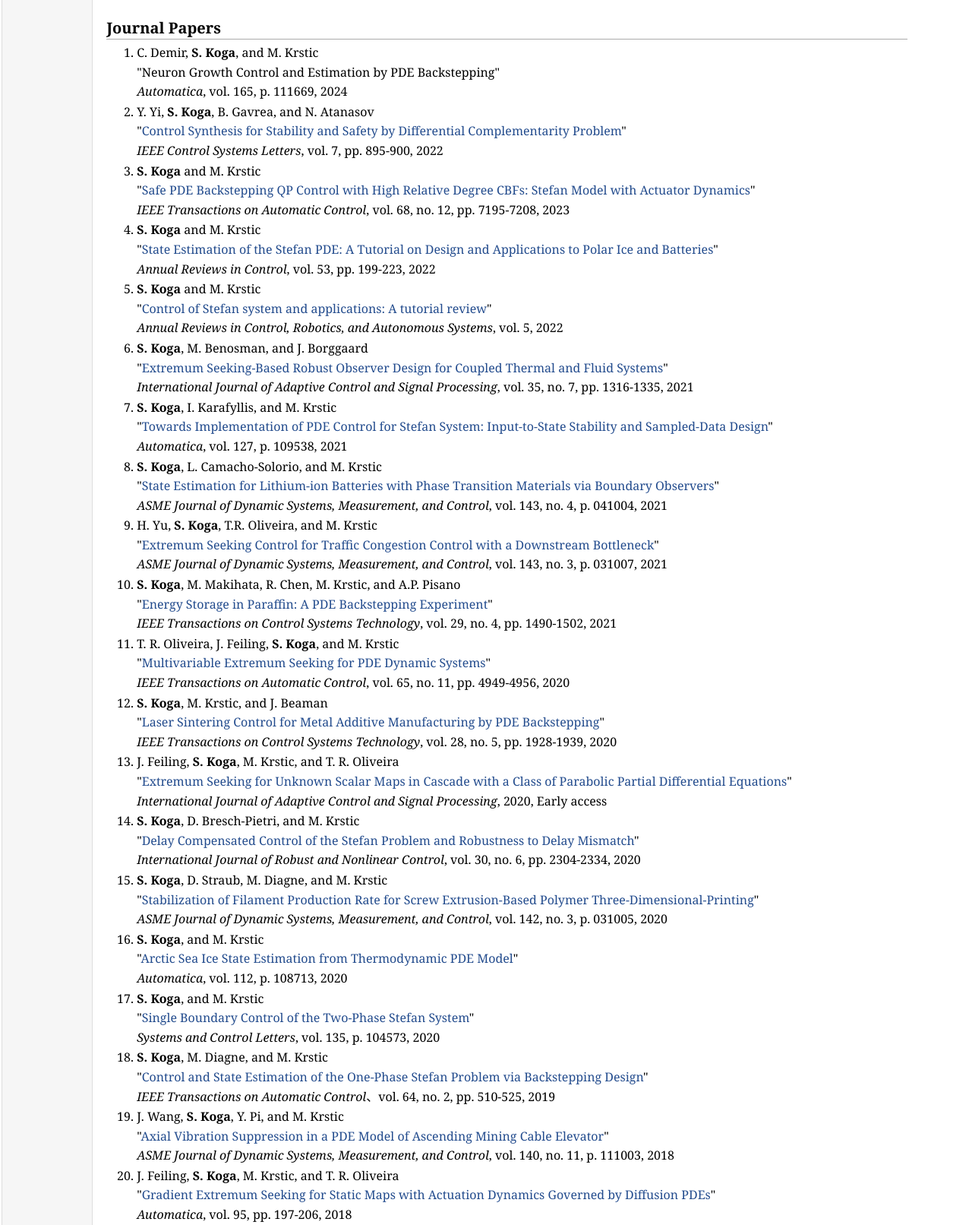
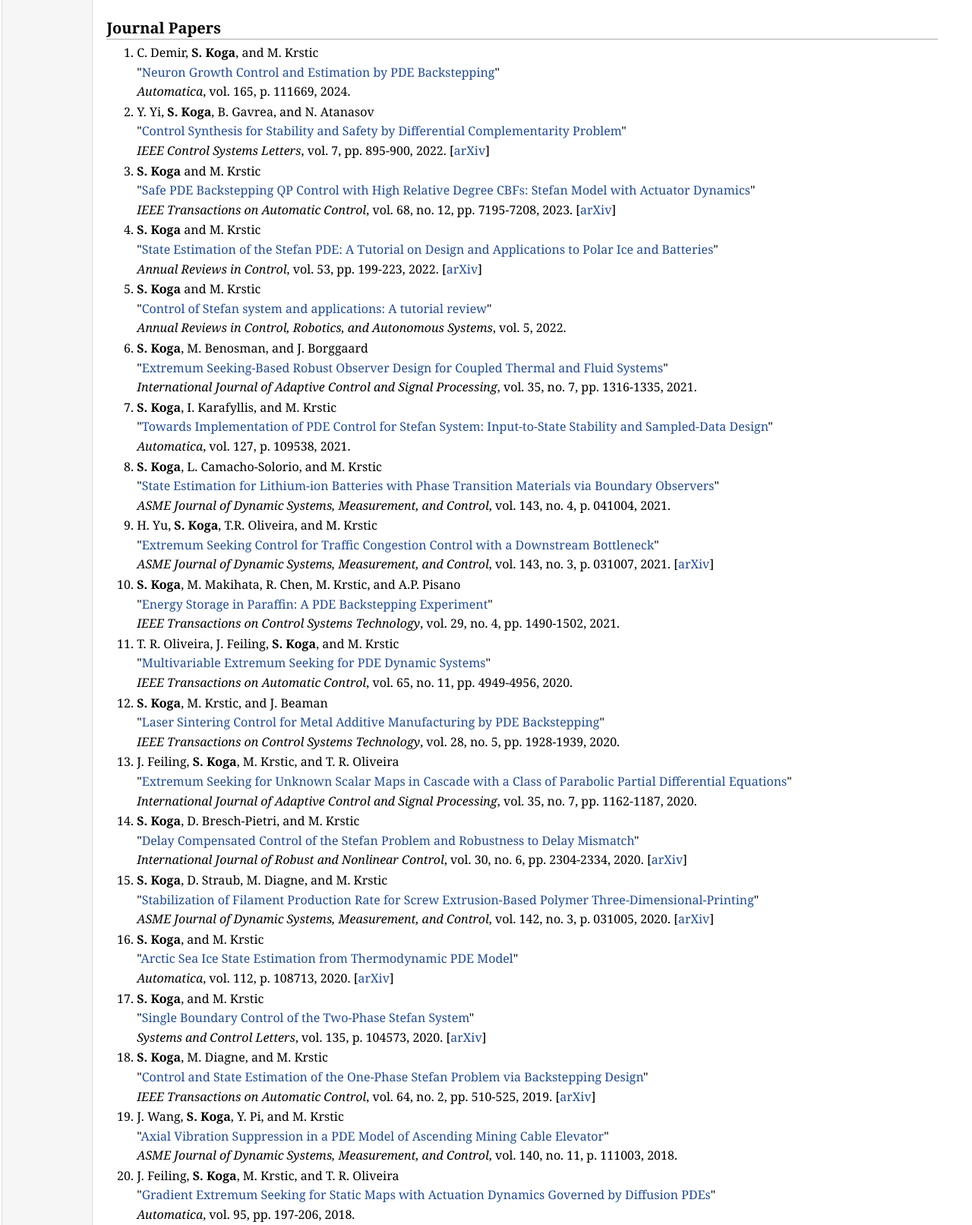
Before and after one commit to shumon0423/shumon0423.github.io, a plain HTML site: page publication.html in a window 1280 px wide. Shown: the part 383-1995 px from the top of the page at 76% size. Drawn offline with Linux system fonts and the light colour scheme.

Commit message:
updated publication

```diff
--- a/publication.html
+++ b/publication.html
@@ -34,72 +34,85 @@
 <h2><font color="black">Journal Papers</font></h2>
 <ol>
   <li><p>C. Demir, <b>S. Koga</b>, and M. Krstic </p>
-    <p>"Neuron Growth Control and Estimation by PDE Backstepping" </p>
-    <p><em>Automatica</em>, vol. 165, p. 111669, 2024</p>
+    <p>"<a href="https://www.sciencedirect.com/science/article/pii/S0005109824001626">Neuron Growth Control and Estimation by PDE Backstepping</a>" </p>
+    <p><em>Automatica</em>, vol. 165, p. 111669, 2024.</p>
+  </li>
   <li><p> Y. Yi, <b>S. Koga</b>, B. Gavrea, and N. Atanasov </p>
     <p>"<a href="https://ieeexplore.ieee.org/abstract/document/9983798">Control Synthesis for Stability and Safety by Differential Complementarity Problem</a>" </p>
-      <p><em>IEEE Control Systems Letters</em>, vol. 7, pp. 895-900, 2022</p>
+    <p><em>IEEE Control Systems Letters</em>, vol. 7, pp. 895-900, 2022. [<a href="https://arxiv.org/abs/2210.01978">arXiv</a>]</p>
+  </li>
   <li><p><b>S. Koga</b> and M. Krstic </p>
-        <p>"<a href="https://arxiv.org/abs/2111.01187">Safe PDE Backstepping QP Control with High Relative Degree CBFs: Stefan Model with Actuator Dynamics</a>" </p>
-        <p><em>IEEE Transactions on Automatic Control</em>, vol. 68, no. 12, pp. 7195-7208, 2023</p>
+    <p>"<a href="https://doi.org/10.1109/TAC.2023.3250514">Safe PDE Backstepping QP Control with High Relative Degree CBFs: Stefan Model with Actuator Dynamics</a>" </p>
+    <p><em>IEEE Transactions on Automatic Control</em>, vol. 68, no. 12, pp. 7195-7208, 2023. [<a href="https://arxiv.org/abs/2111.01187">arXiv</a>]</p>
+  </li>
     <li><p><b>S. Koga</b> and M. Krstic </p>
     <p>"<a href="https://doi.org/10.1016/j.arcontrol.2022.02.001">State Estimation of the Stefan PDE: A Tutorial on Design and Applications to Polar Ice and Batteries</a>" </p>
-        <p><em>Annual Reviews in Control</em>, vol. 53, pp. 199-223, 2022</p>
+    <p><em>Annual Reviews in Control</em>, vol. 53, pp. 199-223, 2022. [<a href="https://arxiv.org/abs/2111.11617">arXiv</a>]</p>
+  </li>
   <li><p><b>S. Koga</b> and M. Krstic </p>
     <p>"<a href="https://doi.org/10.1146/annurev-control-042920-014825">Control of Stefan system and applications: A tutorial review</a>" </p>
-        <p><em>Annual Reviews in Control, Robotics, and Autonomous Systems</em>, vol. 5, 2022</p>
+    <p><em>Annual Reviews in Control, Robotics, and Autonomous Systems</em>, vol. 5, 2022. </p>
+  </li>
   <li><p><b>S. Koga</b>, M. Benosman, and J. Borggaard </p>
     <p>"<a href="https://onlinelibrary.wiley.com/doi/full/10.1002/acs.3252?casa_token=esLUQUCpuwUAAAAA%3AnVtXE2vSnXgOGlzekVDC_REjOUzO2oLgaNLzhEMobb8NUMMGPAb6HMUMBgNngjZzDueMnmForIdoTAMjpw">Extremum Seeking-Based Robust Observer Design for Coupled Thermal and Fluid Systems</a>" </p>
-      <p><em>International Journal of Adaptive Control and Signal Processing</em>, vol. 35, no. 7, pp. 1316-1335, 2021</p>
-
+    <p><em>International Journal of Adaptive Control and Signal Processing</em>, vol. 35, no. 7, pp. 1316-1335, 2021. </p>
+  </li>
   <li><p><b>S. Koga</b>, I. Karafyllis, and M. Krstic </p>
     <p>"<a href="https://doi.org/10.1016/j.automatica.2021.109538">Towards Implementation of PDE Control for Stefan System: Input-to-State Stability and Sampled-Data Design</a>" </p>
-  <p><em>Automatica</em>, vol. 127, p. 109538, 2021</p>
-
+    <p><em>Automatica</em>, vol. 127, p. 109538, 2021. </p>
+  </li>
   <li><p><b>S. Koga</b>, L. Camacho-Solorio, and M. Krstic </p>
-      <p>"<a href="http://flyingv.ucsd.edu/papers/PDF/361.pdf">State Estimation for Lithium-ion Batteries with Phase Transition Materials via Boundary Observers</a>"</p>
-  <p><em>ASME Journal of Dynamic Systems, Measurement, and Control</em>, vol. 143, no. 4, p. 041004, 2021</p>
-
+    <p>"<a href="https://doi.org/10.1115/1.4048779">State Estimation for Lithium-ion Batteries with Phase Transition Materials via Boundary Observers</a>"</p>
+  <p><em>ASME Journal of Dynamic Systems, Measurement, and Control</em>, vol. 143, no. 4, p. 041004, 2021. </p>
+  </li>
   <li><p>H. Yu, <b>S. Koga</b>, T.R. Oliveira, and M. Krstic</p>
-      <p>"<a href="http://flyingv.ucsd.edu/papers/PDF/362.pdf">Extremum Seeking Control for Traffic Congestion Control with a Downstream Bottleneck</a>"</p>
-  <p><em>ASME Journal of Dynamic Systems, Measurement, and Control</em>, vol. 143, no. 3, p. 031007, 2021</p>
+    <p>"<a href="https://doi.org/10.1115/1.4048781">Extremum Seeking Control for Traffic Congestion Control with a Downstream Bottleneck</a>"</p>
+    <p><em>ASME Journal of Dynamic Systems, Measurement, and Control</em>, vol. 143, no. 3, p. 031007, 2021. [<a href="https://arxiv.org/abs/1904.04315">arXiv</a>]</p>
+  </li>
   <li><p><b>S. Koga</b>, M. Makihata, R. Chen, M. Krstic, and A.P. Pisano </p>
-      <p>"<a href="http://flyingv.ucsd.edu/papers/PDF/372.pdf">Energy Storage in Paraffin: A PDE Backstepping Experiment</a>"</p>
-  <p><em>IEEE Transactions on Control Systems Technology</em>, vol. 29, no. 4, pp. 1490-1502, 2021</p>
-
+    <p>"<a href="https://doi.org/10.1109/TCST.2020.3014295">Energy Storage in Paraffin: A PDE Backstepping Experiment</a>"</p>
+    <p><em>IEEE Transactions on Control Systems Technology</em>, vol. 29, no. 4, pp. 1490-1502, 2021. </p>
+  </li>
   <li><p>T. R. Oliveira, J. Feiling, <b>S. Koga</b>, and M. Krstic</p>
-      <p>"<a href="http://flyingv.ucsd.edu/papers/PDF/357.pdf">Multivariable Extremum Seeking for PDE Dynamic Systems</a>"</p>
-  <p><em>IEEE Transactions on Automatic Control</em>, vol. 65, no. 11, pp. 4949-4956, 2020</p>
+    <p>"<a href="https://doi.org/10.1109/TAC.2020.3005177">Multivariable Extremum Seeking for PDE Dynamic Systems</a>"</p>
+    <p><em>IEEE Transactions on Automatic Control</em>, vol. 65, no. 11, pp. 4949-4956, 2020.</p>
   </li>
   <li><p><b>S. Koga</b>, M. Krstic, and J. Beaman </p>
-      <p>"<a href="http://flyingv.ucsd.edu/papers/PDF/350.pdf">Laser Sintering Control for Metal Additive Manufacturing by PDE Backstepping</a>"</p>
-  <p><em>IEEE Transactions on Control Systems Technology</em>, vol. 28, no. 5, pp. 1928-1939, 2020</p>
-  <li><p>J. Feiling, <b>S. Koga</b>, M. Krstic, and T. R. Oliveira</p>
-      <p>"<a href="http://flyingv.ucsd.edu/papers/PDF/344.pdf">Extremum Seeking for Unknown Scalar Maps in Cascade with a Class of Parabolic Partial Differential Equations</a>"</p>
-  <p><em>International Journal of Adaptive Control and Signal Processing</em>, 2020, Early access</p>
-  <li><p><b>S. Koga</b>, D. Bresch-Pietri, and M. Krstic </p>
-      <p>"<a href="http://flyingv.ucsd.edu/papers/PDF/343.pdf">Delay Compensated Control of the Stefan Problem and Robustness to Delay Mismatch</a>"</p>
-  <p><em>International Journal of Robust and Nonlinear Control</em>, vol. 30, no. 6, pp. 2304-2334, 2020</p>
-  <li><p><b>S. Koga</b>, D. Straub, M. Diagne, and M. Krstic </p>
-      <p>"<a href="http://flyingv.ucsd.edu/papers/PDF/347.pdf">Stabilization of Filament Production Rate for Screw Extrusion-Based Polymer Three-Dimensional-Printing</a>"</p>
-  <p><em>ASME Journal of Dynamic Systems, Measurement, and Control</em>, vol. 142, no. 3, p. 031005, 2020</p>
-  <li><p><b>S. Koga</b>, and M. Krstic </p>
-      <p>"<a href="http://flyingv.ucsd.edu/papers/PDF/336.pdf">Arctic Sea Ice State Estimation from Thermodynamic PDE Model</a>"</p>
-  <p><em>Automatica</em>, vol. 112, p. 108713, 2020</p>
-  <li><p><b>S. Koga</b>, and M. Krstic </p>
-      <p>"<a href="http://flyingv.ucsd.edu/papers/PDF/337.pdf">Single Boundary Control of the Two-Phase Stefan System</a>"</p>
-  <p><em>Systems and Control Letters</em>, vol. 135, p. 104573, 2020</p>
-  <li><p><b>S. Koga</b>, M. Diagne, and M. Krstic </p>
-      <p>"<a href="http://flyingv.ucsd.edu/papers/PDF/307.pdf">Control and State Estimation of the One-Phase Stefan Problem via Backstepping Design</a>"</p>
-  <p><em>IEEE Transactions on Automatic Control</em>、vol. 64, no. 2, pp. 510-525, 2019</p>
-<li><p>J. Wang, <b>S. Koga</b>, Y. Pi, and M. Krstic</p>
-    <p>"<a href="http://flyingv.ucsd.edu/papers/PDF/299.pdf">Axial Vibration Suppression in a PDE Model of Ascending Mining Cable Elevator</a>"</p>
-<p><em>ASME Journal of Dynamic Systems, Measurement, and Control</em>, vol. 140, no. 11, p. 111003, 2018</p>
+    <p>"<a href="https://doi.org/10.1109/TCST.2020.2996580">Laser Sintering Control for Metal Additive Manufacturing by PDE Backstepping</a>"</p>
+    <p><em>IEEE Transactions on Control Systems Technology</em>, vol. 28, no. 5, pp. 1928-1939, 2020.</p>
   </li>
   <li><p>J. Feiling, <b>S. Koga</b>, M. Krstic, and T. R. Oliveira</p>
-<p>"<a href="http://flyingv.ucsd.edu/papers/PDF/291.pdf">Gradient Extremum Seeking for Static Maps with Actuation Dynamics Governed by Diffusion PDEs</a>"</p>
-<p><em>Automatica</em>, vol. 95, pp. 197-206, 2018</p>
-</ol>
+    <p>"<a href="https://doi.org/10.1002/acs.3117">Extremum Seeking for Unknown Scalar Maps in Cascade with a Class of Parabolic Partial Differential Equations</a>"</p>
+    <p><em>International Journal of Adaptive Control and Signal Processing</em>, vol. 35, no. 7, pp. 1162-1187, 2020.</p>
+  </li>
+  <li><p><b>S. Koga</b>, D. Bresch-Pietri, and M. Krstic </p>
+    <p>"<a href="https://doi.org/10.1002/rnc.4909">Delay Compensated Control of the Stefan Problem and Robustness to Delay Mismatch</a>"</p>
+    <p><em>International Journal of Robust and Nonlinear Control</em>, vol. 30, no. 6, pp. 2304-2334, 2020. [<a href="https://arxiv.org/abs/1901.09809">arXiv</a>]</p>
+  </li>
+  <li><p><b>S. Koga</b>, D. Straub, M. Diagne, and M. Krstic </p>
+    <p>"<a href="https://doi.org/10.1115/1.4045560">Stabilization of Filament Production Rate for Screw Extrusion-Based Polymer Three-Dimensional-Printing</a>"</p>
+    <p><em>ASME Journal of Dynamic Systems, Measurement, and Control</em>, vol. 142, no. 3, p. 031005, 2020. [<a href="https://arxiv.org/abs/1906.00497">arXiv</a>]</p>
+  </li>
+  <li><p><b>S. Koga</b>, and M. Krstic </p>
+    <p>"<a href="https://doi.org/10.1016/j.automatica.2019.108713">Arctic Sea Ice State Estimation from Thermodynamic PDE Model</a>"</p>
+    <p><em>Automatica</em>, vol. 112, p. 108713, 2020. [<a href="https://arxiv.org/abs/1901.10678">arXiv</a>]</p>
+  </li>
+  <li><p><b>S. Koga</b>, and M. Krstic </p>
+    <p>"<a href="https://doi.org/10.1016/j.sysconle.2019.104573">Single Boundary Control of the Two-Phase Stefan System</a>"</p>
+    <p><em>Systems and Control Letters</em>, vol. 135, p. 104573, 2020. [<a href="https://arxiv.org/abs/1905.12735">arXiv</a>]</p>
+  </li>
+  <li><p><b>S. Koga</b>, M. Diagne, and M. Krstic </p>
+    <p>"<a href="https://doi.org/10.1109/TAC.2018.2836018">Control and State Estimation of the One-Phase Stefan Problem via Backstepping Design</a>"</p>
+    <p><em>IEEE Transactions on Automatic Control</em>, vol. 64, no. 2, pp. 510-525, 2019. [<a href="https://arxiv.org/abs/1703.05814">arXiv</a>]</p>
+  </li>
+  <li><p>J. Wang, <b>S. Koga</b>, Y. Pi, and M. Krstic</p>
+    <p>"<a href="https://doi.org/10.1115/1.4040217">Axial Vibration Suppression in a PDE Model of Ascending Mining Cable Elevator</a>"</p>
+    <p><em>ASME Journal of Dynamic Systems, Measurement, and Control</em>, vol. 140, no. 11, p. 111003, 2018.</p>
+  </li>
+  <li><p>J. Feiling, <b>S. Koga</b>, M. Krstic, and T. R. Oliveira</p>
+    <p>"<a href="https://doi.org/10.1016/j.automatica.2018.05.023">Gradient Extremum Seeking for Static Maps with Actuation Dynamics Governed by Diffusion PDEs</a>"</p>
+    <p><em>Automatica</em>, vol. 95, pp. 197-206, 2018.</p>
+  </li>
 <h2><font color="black">Conferrence Proceedings</font></h2>
 <ol>
   <li><p>M. Zhou, M. Shaikh, V. Chaubey, P. Haggerty, <b>S. Koga</b>, D. Panagou, and N. Atanasov </p>
```
Also changed, not shown: 1 other file. Lines whose indentation alone changed are shown as unchanged.
